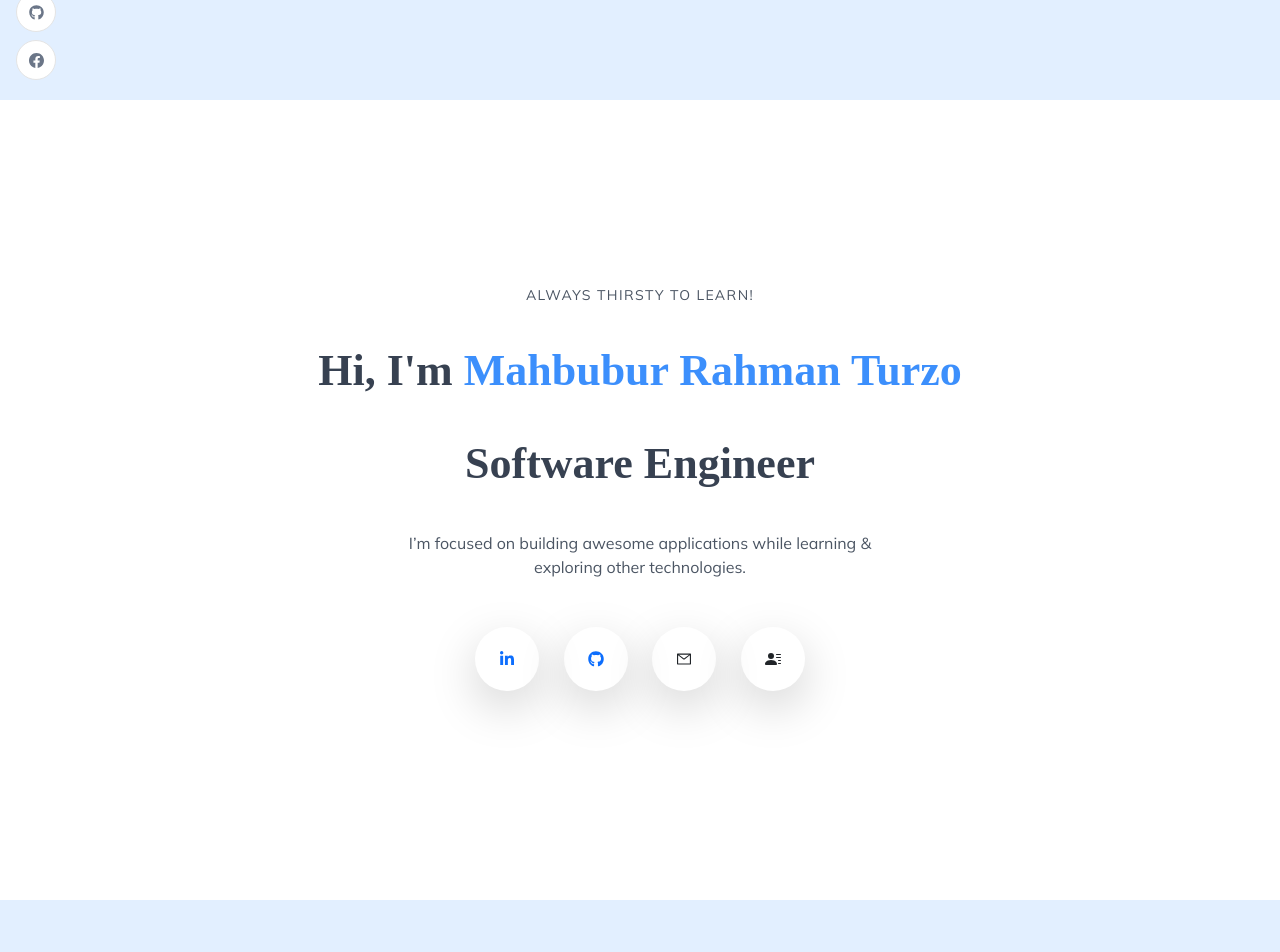
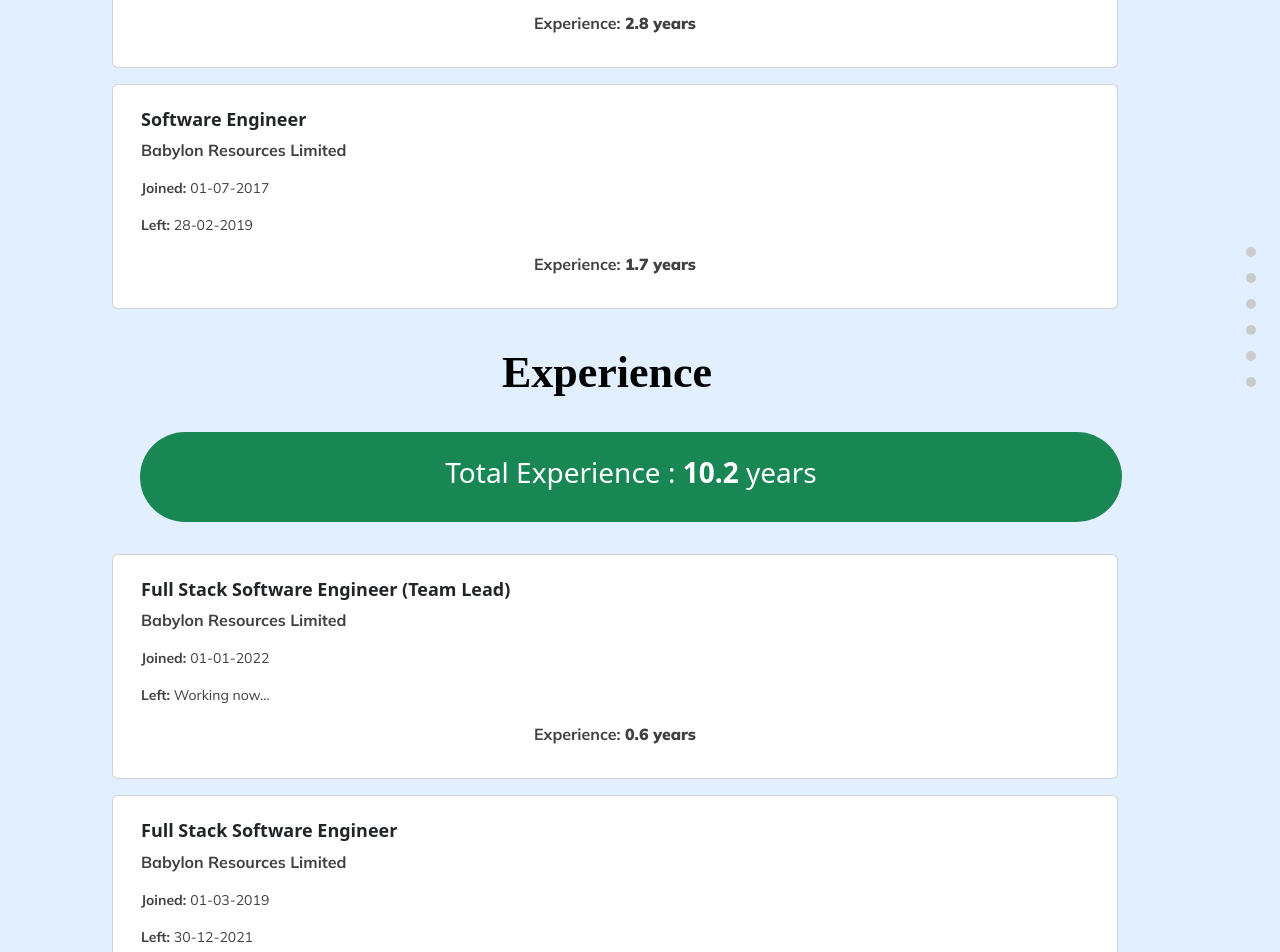
Before and after one commit to Turzoxpress/portfolio, a React (Create React App) app: page / in a window 1280 px wide. Shown: the part 700-1652 px from the top of the page. Built offline with nearby package versions, Linux system fonts and the light colour scheme; a web font is replaced by a local one.

Commit message:
added experience

```diff
--- a/src/constants/constants.js
+++ b/src/constants/constants.js
@@ -210,10 +210,22 @@
 
   experience: [
     {
+      designation: "Full Stack Software Engineer (Team Lead)",
+      company: "Babylon Resources Limited",
+      joining: "2022-01-01T00:00:00.738Z",
+      left: "now",
+    },
+    {
+      designation: "Full Stack Software Engineer",
+      company: "Babylon Resources Limited",
+      joining: "2019-03-01T00:00:00.738Z",
+      left: "2021-12-30T00:00:00.738Z",
+    },
+    {
       designation: "Software Engineer",
       company: "Babylon Resources Limited",
-      joining: "2017-08-03T08:22:34.738Z",
-      left: "2024-03-12T08:22:34.738Z",
+      joining: "2017-07-01T00:00:00.738Z",
+      left: "2019-02-28T00:00:00.738Z",
     },
   ],
 
--- a/src/container/Skills/Experience.jsx
+++ b/src/container/Skills/Experience.jsx
@@ -17,21 +17,29 @@
 
 const Experience = () => {
   const [experience, setExperience] = useState(constants.experience);
+  let tempExpYears = 0; // [, settotalExperienceYears] = useState(0);
+  const [totalExperienceYears, settotalExperienceYears] = useState(0);
 
-  useEffect(() => {}, []);
+  useEffect(() => {
+    settotalExperienceYears(tempExpYears);
+  }, []);
 
   const dateConverter = (startDate, endDate) => {
-    console.log("Start Date : " + startDate + "  End date : " + endDate);
+    let tempEndDate = endDate;
+    if (tempEndDate === "now") {
+      tempEndDate = new Date();
+    }
+    console.log("Start Date : " + startDate + "  End date : " + tempEndDate);
     const date1 = moment(startDate);
-    const date2 = moment(endDate);
+    const date2 = moment(tempEndDate);
 
     console.log("Start Date : " + date1 + "  End date : " + date2);
 
     let result = moment(date2).diff(date1, "days");
     //var ms = moment(date2).diff(moment(date1));
     let years = (result / 365).toFixed(1);
+    tempExpYears = tempExpYears + parseFloat(years);
     return years;
-    return date1;
   };
 
   return (
@@ -42,31 +50,55 @@
         <motion.div className="app__skills-list app_skills_title">
           <div className="container">
             <h2 className="head-text">Experience</h2>
+            <span className="badge rounded-pill bg-success p-4 m-4 app__experinece_span">
+              <h3 className="">
+                {" "}
+                Total Experience : <strong>{totalExperienceYears}</strong> years
+              </h3>
+            </span>
+
             <div className="row">
               {experience.map((items, i) => (
                 <div className="card m-2">
                   <div className="card-body profile-card pt-4 d-flex flex-column">
                     <h3 className="app__work_experience_title">
-                      <strong>{items.company}</strong>
+                      <strong>{items.designation}</strong>
                     </h3>
 
                     <div className="">
                       {" "}
                       <p className="app__work_platform_p">
-                        <strong>{items.designation}</strong>
+                        <strong>{items.company}</strong>
                       </p>
                       <p className="app__experinece_platform_p">
                         <strong>Joined: </strong>
                         {moment(items.joining).format("DD-MM-YYYY")}
                       </p>
+                      {items.left === "now" ? (
+                        <>
+                          <p className="app__experinece_platform_p">
+                            <strong>Left: </strong>
+                            Working now...
+                          </p>
+                        </>
+                      ) : (
+                        <>
                           <p className="app__experinece_platform_p">
                             <strong>Left: </strong>
                             {moment(items.left).format("DD-MM-YYYY")}
                           </p>
-                      <p className="app__experinece_platform_p">
+                        </>
+                      )}
+                      <div className="social-links m-1 align-center">
+                        <p className="app__experinece_years_p">
                           <strong>Experience: </strong>
+                          <b>
+                            <strong>
                               {dateConverter(items.joining, items.left)} years
+                            </strong>
+                          </b>
                         </p>
+                      </div>
                     </div>
                   </div>
                 </div>
@@ -77,24 +109,56 @@
 
         <motion.div className="app__skills-list app_skills_title">
           <div className="container">
+            <h2 className="head-text">Experience</h2>
+            <span className="badge rounded-pill bg-success p-4 m-4 app__experinece_span">
+              <h3 className="">
+                {" "}
+                Total Experience : <strong>{totalExperienceYears}</strong> years
+              </h3>
+            </span>
+
             <div className="row">
               {experience.map((items, i) => (
                 <div className="card m-2">
-                  <div className="card-body profile-card pt-4 d-flex flex-column align-items-center">
-                    <h3 className="app__work_item_title">
-                      <strong>
-                        <u>{items.designation}</u>
-                      </strong>
+                  <div className="card-body profile-card pt-4 d-flex flex-column">
+                    <h3 className="app__work_experience_title">
+                      <strong>{items.designation}</strong>
                     </h3>
 
-                    <div className="card-body profile-card pt-4 d-flex flex-column align-items-center">
+                    <div className="">
                       {" "}
                       <p className="app__work_platform_p">
                         <strong>{items.company}</strong>
                       </p>
-                      <p className="app__work_platform_p">
-                        <strong>{items.joining}</strong>
+                      <p className="app__experinece_platform_p">
+                        <strong>Joined: </strong>
+                        {moment(items.joining).format("DD-MM-YYYY")}
                       </p>
+                      {items.left === "now" ? (
+                        <>
+                          <p className="app__experinece_platform_p">
+                            <strong>Left: </strong>
+                            Working now...
+                          </p>
+                        </>
+                      ) : (
+                        <>
+                          <p className="app__experinece_platform_p">
+                            <strong>Left: </strong>
+                            {moment(items.left).format("DD-MM-YYYY")}
+                          </p>
+                        </>
+                      )}
+                      <div className="social-links m-1 align-center">
+                        <p className="app__experinece_years_p">
+                          <strong>Experience: </strong>
+                          <b>
+                            <strong>
+                              {dateConverter(items.joining, items.left)} years
+                            </strong>
+                          </b>
+                        </p>
+                      </div>
                     </div>
                   </div>
                 </div>
--- a/src/container/Work/Work.scss
+++ b/src/container/Work/Work.scss
@@ -303,7 +303,6 @@
 .app__work_experience_title {
   font-size: 18px;
   text-align: left;
-  color: rgb(79, 77, 77);
 }
 
 .app__experinece_platform_p {
@@ -312,3 +311,16 @@
   text-align: left;
   width: 100%;
 }
+
+.app__experinece_years_p {
+  font-size: 16px;
+  color: #191918d3;
+  text-align: left;
+  width: 100%;
+  text-align: center;
+}
+
+.app__experinece_span {
+  width: 100%;
+  text-align: center;
+}
```
Lines whose indentation alone changed are shown as unchanged.
